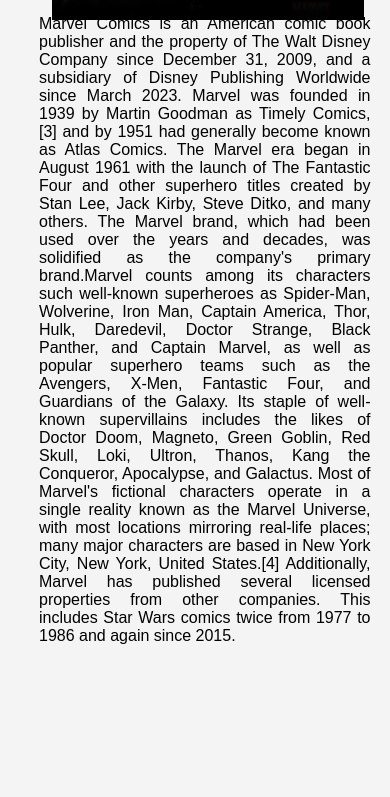
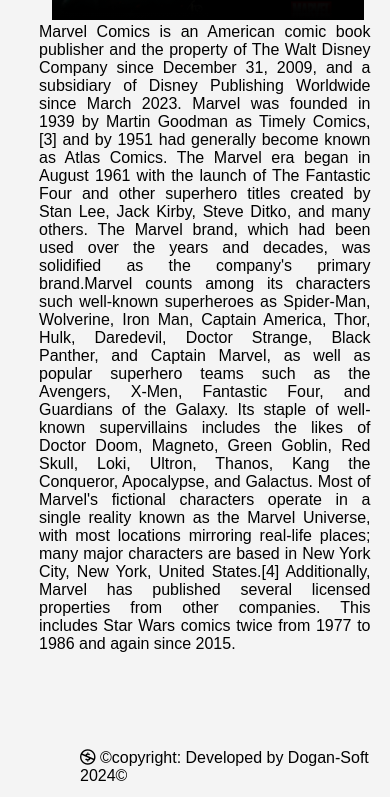
Before and after one commit to ervandogan12/marvelproject, a website with bundled scripts: page index.html in a window 390 px wide. Shown: the part 681-1478 px from the top of the page. Before the commit the page ends 1326 px from the top, so only its background shows below. Built offline with nearby package versions, Linux system fonts and the light colour scheme; grey boxes are pictures that could not be loaded.

Commit message:
footer added

```diff
--- a/public/style.css
+++ b/public/style.css
@@ -78,12 +78,14 @@
   margin-top: 6vh;
   width: 2vh;
   align-items: center;
+  margin-left: 1rem;
 }
 .search-input {
   width: 20vw;
   max-width: 190px;
   border: 2px solid;
   border-radius: 30px;
+  margin-left: 1rem;
 
   border-color: #0b0b0b;
 
@@ -96,6 +98,7 @@
   border-radius: 30px;
   align-items: center;
   border-color: #0b0b0b;
+  margin-left: 1rem;
 
 }
 .search-container::placeholder {
@@ -184,6 +187,19 @@
   color: #f00a0a;
   cursor: pointer;
 }
+.footer-container{
+
+  height: 5rem;
+
+  margin-top: 4rem;
+  margin-left: 4rem;
+  align-items: center;
+}
+.footerText-container{
+
+  padding-top: 2rem;
+  padding-left: 5rem;
+}
 
 @media screen and (max-width: 768px) {
   .menu a:not(:first-child) {
@@ -235,6 +251,7 @@
   .header {
     flex-direction: column;
     align-items: center;
+    background-color:  rgb(244, 244, 244);
   }
 
 
@@ -244,6 +261,15 @@
   .video-container {
    margin-left: 0.3rem;/* Optional: You can set a maximum width */
   }
+  .footerText-container{
+
+    padding-left:1rem;
+
+  }
+
+.text-container {
+  margin-top: 5%;
+}
 }
 
 @media screen and (min-width: 1168px) {
--- a/src/homePage.js
+++ b/src/homePage.js
@@ -1,35 +1,39 @@
 import { searchHandler } from "../src/pages/searchPage.js";
-import { createInputElement, createLogoElement, createMenuElement, createTexElement, createVideoElement } from "../src/views/homePageView.js";
+import {
+  createFooter,
+  createInputElement,
+  createLogoElement,
+  createMenuElement,
+  createTexElement,
+  createVideoElement,
+} from "../src/views/homePageView.js";
 
 // getApi("characters");
 
 export const homePage = () => {
   const menuElement = createMenuElement();
-  const inpuElement= createInputElement();
+  const inpuElement = createInputElement();
   const logo = createLogoElement();
   const menuDiv = document.createElement("div");
+  const footer = createFooter();
 
   const mainContainer = document.createElement("div");
-  mainContainer.className= "main-page"
-  const videoElement = createVideoElement()
-  const infoMarvel = createTexElement()
-  mainContainer.appendChild(videoElement)
-  mainContainer.appendChild(infoMarvel)
+  mainContainer.className = "main-page";
+  const videoElement = createVideoElement();
+  const infoMarvel = createTexElement();
+  mainContainer.appendChild(videoElement);
+  mainContainer.appendChild(infoMarvel);
 
   menuDiv.className = "header";
   menuDiv.appendChild(logo);
   menuDiv.appendChild(menuElement);
   menuDiv.appendChild(inpuElement);
 
-
-
   document.body.appendChild(menuDiv);
   document.body.appendChild(mainContainer);
+  document.body.appendChild(footer);
 
-  searchHandler()
+  searchHandler();
 };
 
-
-
-
 window.addEventListener("load", homePage);
--- /dev/null
+++ b/src/pages/clearSearch.js
@@ -0,0 +1,4 @@
+export const clearSearchField = () => {
+    const searchField = document.querySelector(".search-input");
+    searchField.value = "";
+  };
--- a/src/pages/searchPage.js
+++ b/src/pages/searchPage.js
@@ -8,9 +8,9 @@
     const categoryData = await getData("stories");
     let foundedSearchItems = [];
     categoryData.data.results.map((item) => {
-console.log('10---'+item.title)
+
       if (item.title.toLowerCase().includes(searchText)) {
-        console.log('11---'+item.title)
+
         foundedSearchItems.push(item);
       }
     });
--- a/src/views/cathegoryPageView.js
+++ b/src/views/cathegoryPageView.js
@@ -1,7 +1,6 @@
 import { insertFavorites, removeFavorite } from "../pages/insertFavorites.js";
 
 export function createCard(item, route) {
-
 
   const newCayegoryPage = document.querySelector(".category-container");
 
--- a/src/views/homePageView.js
+++ b/src/views/homePageView.js
@@ -1,3 +1,4 @@
+import { clearSearchField } from "../pages/clearSearch.js";
 import { searchHandler } from "../pages/searchPage.js";
 import { categoryRoute } from "../route.js";
 import { categoryToggle } from "../views/categoryStarter.js";
@@ -27,6 +28,7 @@
     a.textContent = item.label;
     a.setAttribute("data-key", item.route);
     a.addEventListener("click", () => {
+      clearSearchField()
       categoryRoute(item.route);
     });
     menu.appendChild(a);
@@ -37,9 +39,9 @@
 
 export const createInputElement = () => {
   const inputElementDiv = document.createElement("div");
-  inputElementDiv.className="search-container"
+  inputElementDiv.className = "search-container";
   const inpuElement = document.createElement("input");
-  inputElementDiv.appendChild(inpuElement)
+  inputElementDiv.appendChild(inpuElement);
 
   inpuElement.type = "text";
   inpuElement.name = "name";
@@ -47,15 +49,13 @@
   inpuElement.className = "search-input";
   inpuElement.placeholder = "Type a word";
 
-  inpuElement.addEventListener('keypress', function(event) {
-    if (event.key === 'Enter') {
-      categoryToggle()
-        let inputValue = event.target.value;
-        searchHandler(inputValue)
-
-    }})
-
-
+  inpuElement.addEventListener("keypress", function (event) {
+    if (event.key === "Enter") {
+      categoryToggle();
+      let inputValue = event.target.value;
+      searchHandler(inputValue);
+    }
+  });
 
   return inputElementDiv;
 };
@@ -63,6 +63,7 @@
 export const createLogoElement = () => {
   const logoImg = document.createElement("img");
   logoImg.addEventListener("click", () => {
+    clearSearchField();
 
     const getCategoryTag = document.getElementById("category-container");
     if (getCategoryTag) {
@@ -70,11 +71,10 @@
       const getMainTag = document.querySelector(".main-page");
       getMainTag.style.display = "flex";
     }
-
   });
 
   logoImg.className = "logo";
-  logoImg.title="Home Page"
+  logoImg.title = "Home Page";
   logoImg.src = "/public/assets/logo.png";
   logoImg.alt = "name";
 
@@ -89,7 +89,7 @@
   video.src = "/public/assets/marvel.mp4";
   video.controls = true;
   video.autoplay = false;
-  video.poster="/public/assets/poster.jpg";
+  video.poster = "/public/assets/poster.jpg";
 
   // video.width = 1000;
 
@@ -109,6 +109,25 @@
   return textContainer;
 };
 
+export const createFooter = () => {
+  const footerContainer = document.createElement("div");
+  footerContainer.className="footer-container"
+  const textContainer = document.createElement("p");
+  textContainer.className = "footerText-container";
+
+  const footerIcon= document.createElement('i');
+  footerIcon.className="fab fa-creative-commons-nc"
+  textContainer.appendChild(footerIcon)
+  const footerText =
+    " ©copyright: Developed by Dogan-Soft 2024©" ;
+  const footer = document.createTextNode(footerText);
+
+  textContainer.appendChild(footer);
+  footerContainer.appendChild(textContainer)
+
+  return footerContainer;
+};
+
 function navMenu() {
   const x = document.querySelector(".menu");
   if (x.className === "menu") {
```
Also changed, not shown: index.html (+1 -0 lines).
